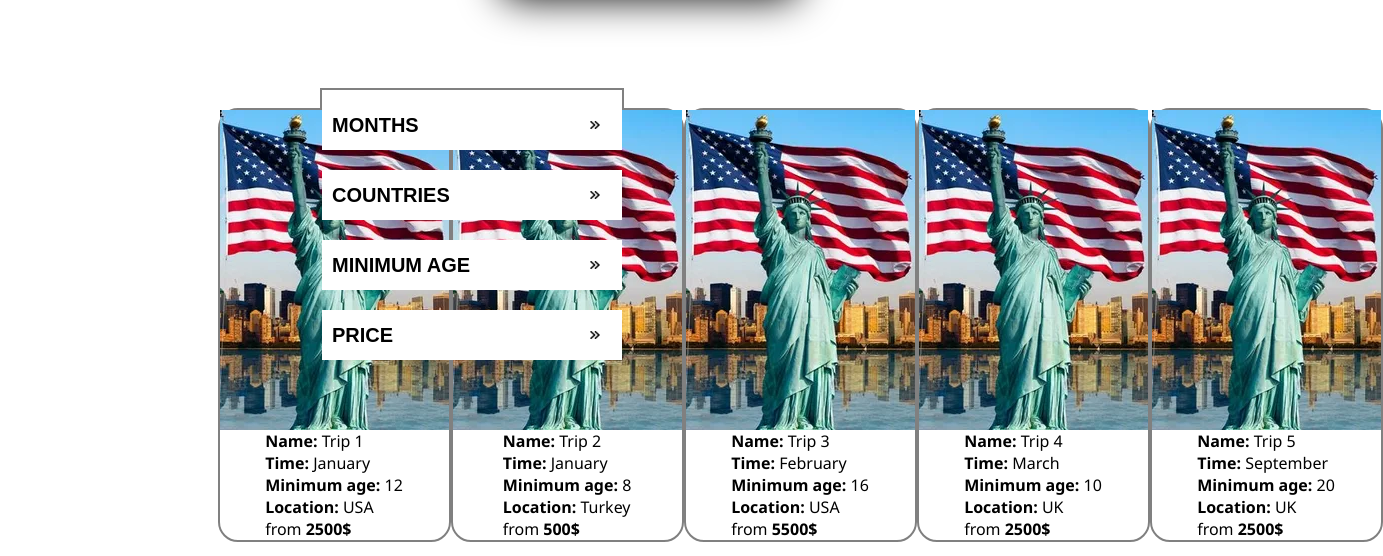
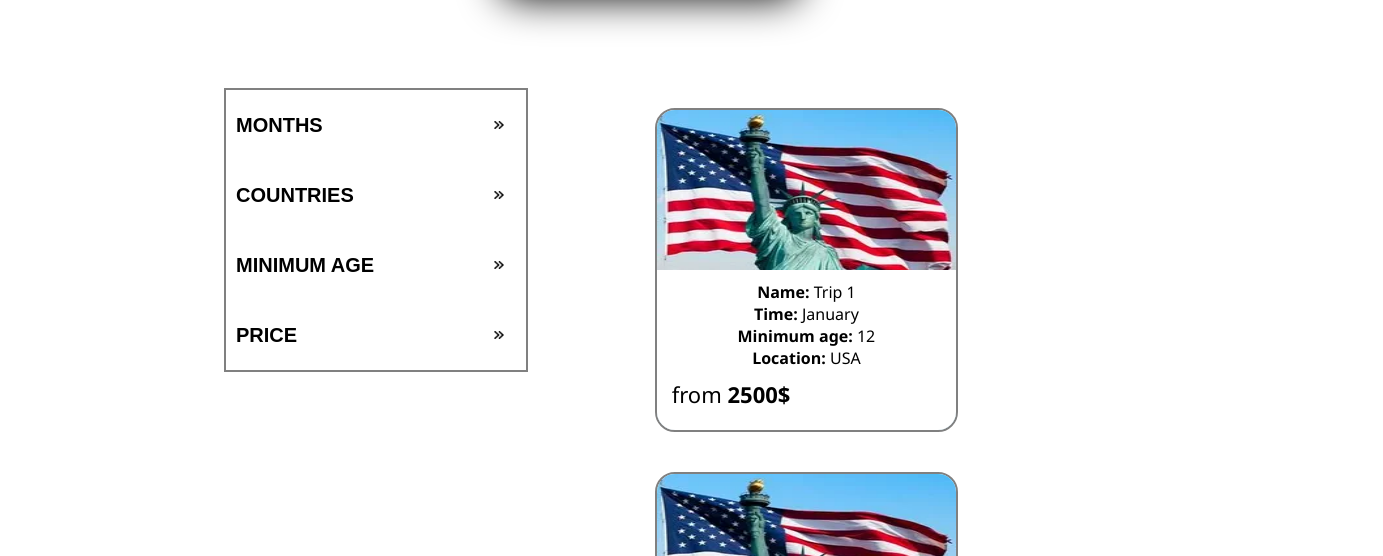
Before and after one commit to Katoma610/travel-agency-final, a plain HTML site: page index.html in a window 1280 px wide. Shown: the part 2166-2722 px from the top of the page, 1383 px wide, since content can reach past the window. Drawn offline with Linux system fonts and the light colour scheme.

Commit message:
Update style.css

```diff
--- a/style.css
+++ b/style.css
@@ -355,6 +355,7 @@ header {
     align-items: center;
     width: 100vw;
     /* border: 2px solid red; */
+    /* height: 50vh; */
 }
 
 .filters {
@@ -421,24 +422,24 @@ header {
 .search-container {
     display: flex;
     justify-content: space-between;
-    align-items: flex-start;
+    align-items: flex-end;
     flex-direction: row-reverse;
-    width: 50%;
-    height: 100%;
+    width: 65%;
     /* border: 2px solid yellow; */
+    flex-wrap: wrap-reverse;
 }
 
 .search-cards-container {
     /* border: 2px solid green; */
-    width: 50%;
-    height: 100%;
+    width: 60%;
     display: flex;
     justify-content: center;
     align-items: center;
+    flex-wrap: wrap;
 }
 
 .search-card {
-    width: 100%;
+    width: 60%;
     border: 2px solid grey;
     border-radius: 20px;
     display: flex;
@@ -446,12 +447,34 @@ header {
     justify-content: center;
     align-items: center;
     margin: 20px 0;
+    height: 20rem;
+    overflow: hidden;
+    position: relative;
 }
 
-.left-column, .right-column {
-    width: 50%;
+.search-card-container {
+    height: 50%;
+    background-color: white;
+    width: 100%;
+    position: absolute;
+    bottom: 0;
+    display: flex;
+    justify-content: center;
+    align-items: center;
+    flex-direction: column;
+}
+
+.search-card img {
+    width: 100%;
     height: 100%;
-    margin: 20px;
+}
+
+.search-card-price-container {
+    width: 100%;
+    /* border: 2px solid red; */
+    font-size: 22px;
+    margin: 10px;
+    padding-left: 30px;
 }
 
 
```
